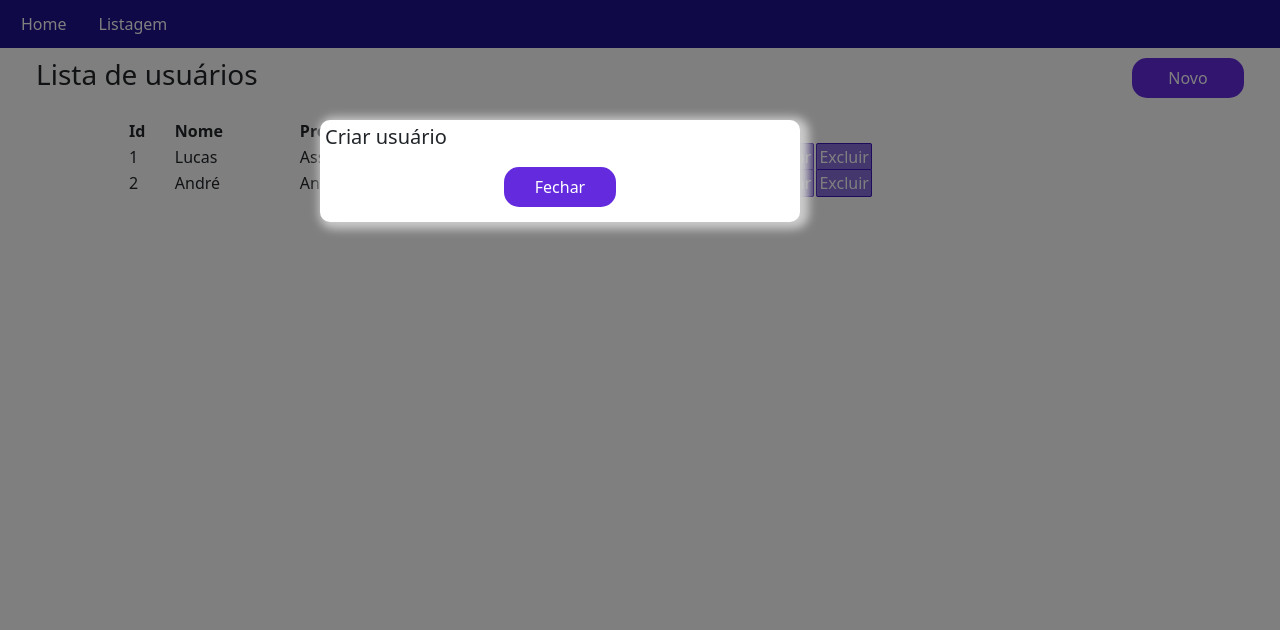
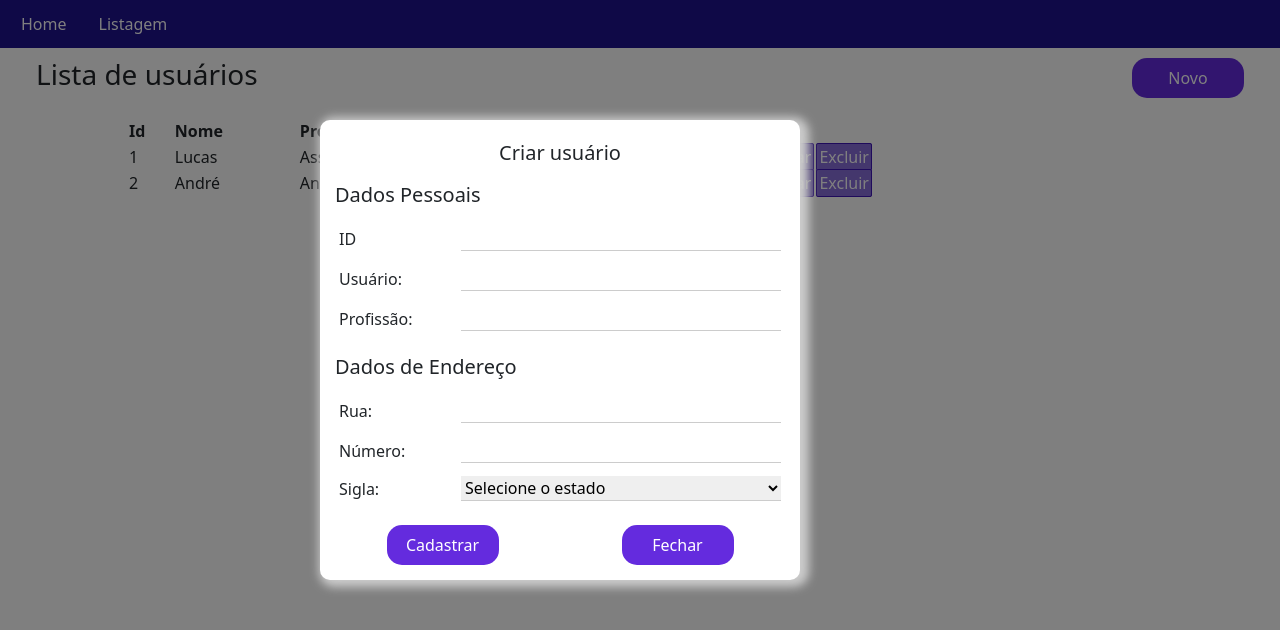
Before and after one commit to andresgois/projetos-angular, an Angular app in the folder crud-json-server/: page /lista in a window 1280 px wide. Both pictures are taken after a click on the button "Novo". Shown: the top 630 px of the page. Built offline with nearby package versions, Linux system fonts and the light colour scheme; data requests are answered from the project's data file.

Commit message:
:sparkles: feat: criando modal de criação de usuario

```diff
--- a/crud-json-server/src/app/listagem/listagem.component.ts
+++ b/crud-json-server/src/app/listagem/listagem.component.ts
@@ -20,8 +20,6 @@ export class ListagemComponent implements OnInit {
   ngOnInit(): void {
     this.service.listaTodosUsuarios().subscribe(
       (usuario: Usuario[]) => {
-        //console.table(usuario);
-        //console.log(usuario[0].estado_id);
         this.usuarios = usuario;
       }
     )
--- a/crud-json-server/src/app/services/estado/estado.service.ts
+++ b/crud-json-server/src/app/services/estado/estado.service.ts
@@ -17,4 +17,9 @@ export class EstadoService {
     return this.httpClient.get<Estado>(rota);
   }
 
+  todosEstados(): Observable<Estado[]>{
+    let rota = `${this.url}`;
+    return this.httpClient.get<Estado[]>(rota);
+  }
+
 }
--- a/crud-json-server/src/app/shared/modalgeral/modalgeral.component.html
+++ b/crud-json-server/src/app/shared/modalgeral/modalgeral.component.html
@@ -1,6 +1,48 @@
 <main>
-  <h5> Criar usuário </h5>
+  <h5 class="center">Criar usuário</h5>
 
-  <button (click)="modalStatus($event)">Fechar</button>
+  <div class="bloco-dados">
+    <h5>Dados Pessoais</h5>
+    <div class="group">
+      <label>ID </label>
+      <input type="text" name="usuario" id="usuario" value="" />
+    </div>
+    <div class="group">
+      <label>Usuário: </label>
+      <input type="text" name="usuario" id="usuario" value="" />
+    </div>
+    <div class="group">
+      <label>Profissão: </label>
+      <input type="text" name="usuario" id="usuario" value="" />
+    </div>
+  </div>
+
+  <div class="bloco-dados">
+    <h5>Dados de Endereço</h5>
+
+    <div class="group">
+      <label>Rua: </label>
+      <input type="text" name="rua" id="rua" value="" />
+    </div>
+    <div class="group">
+      <label>Número: </label>
+      <input type="text" name="numero" id="numero" value="" />
+    </div>
+    <div class="group">
+      <label>Sigla: </label>
+      <select name="plataforma">
+        <option value="" selected>Selecione o estado</option>
+        <option *ngFor="let estado of estados"
+          [value]="estado.id">
+            {{estado.estado}}
+      </option>
+    </select>
+    </div>
+  </div>
+
+  <div class="footer-card">
+    <button>Cadastrar</button>
+    <button (click)="modalStatus($event)">Fechar</button>
+  </div>
 </main>
 <div class="overlay"></div>
--- a/crud-json-server/src/app/shared/modalgeral/modalgeral.component.scss
+++ b/crud-json-server/src/app/shared/modalgeral/modalgeral.component.scss
@@ -14,11 +14,20 @@ main {
   display: flex;
   flex-direction: column;
 
+  .center{
+    margin-top: 1rem;
+    text-align: center;
+  }
+
+  .bloco-dados {
+
+    padding: 10px;
+
     input {
-    margin: 5px auto;
+      margin: 5px 0 0 0;
       border: 0;
       border-bottom: 1px solid #ccc;
-    width: 15rem;
+      width: 20rem;
       padding-left: 10px;
     }
 
@@ -28,9 +37,24 @@ main {
 
     .group {
           padding: 4px;
+          margin: 0 auto;
+          display: flex;
+          flex-direction: row;
+          justify-content: space-between;
+          align-items: end;
       // display: flex;
       // flex-direction: column;
     }
+    select {
+      margin: 5px 0 0 0;
+      word-wrap: normal;
+      border: 0;
+      border-bottom: 1px solid #CCC;
+      width: 20rem;
+      outline: 0;
+    }
+  }
+
 
   p {
     font-family: Arial, Helvetica, sans-serif;
@@ -50,6 +74,11 @@ main {
     align-self: center;
     justify-content: center;
   }
+  .footer-card {
+    display: flex;
+    flex-direction: row;
+    justify-content: space-around;
+  }
 }
 
 .overlay {
--- a/crud-json-server/src/app/shared/modalgeral/modalgeral.component.ts
+++ b/crud-json-server/src/app/shared/modalgeral/modalgeral.component.ts
@@ -1,4 +1,6 @@
 import { Component, OnInit, Output, Input, EventEmitter} from '@angular/core';
+import { Estado } from 'src/app/models/estado.model';
+import { EstadoService } from 'src/app/services/estado/estado.service';
 
 @Component({
   selector: 'app-modalgeral',
@@ -9,14 +11,19 @@ export class ModalgeralComponent implements OnInit {
 
   @Output() public aoClicarModal = new EventEmitter();
   @Input() openModalInput!: Boolean;
+  estados?: Estado[] = [];
 
-  constructor() { }
+  constructor(private serviceEstado: EstadoService) { }
 
   ngOnInit(): void {
+    this.serviceEstado.todosEstados().subscribe(
+      (est: Estado[]) => {
+        this.estados = est;
+      }
+    )
   }
 
   public modalStatus(e: object) {
-    //console.log(this.openModalInput)
     this.aoClicarModal.emit(this.openModalInput);
   }
 }
```
Lines whose indentation alone changed are shown as unchanged.
